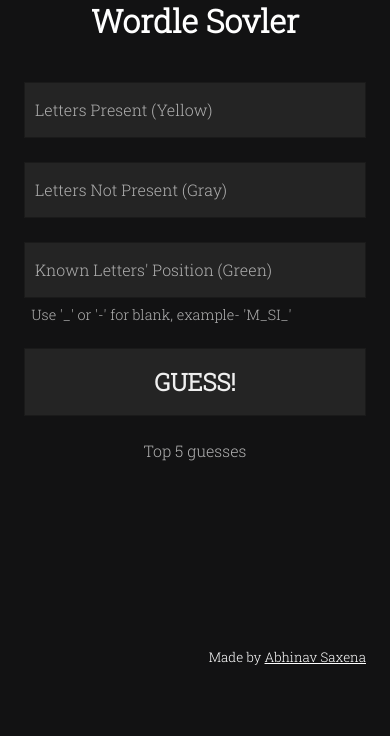
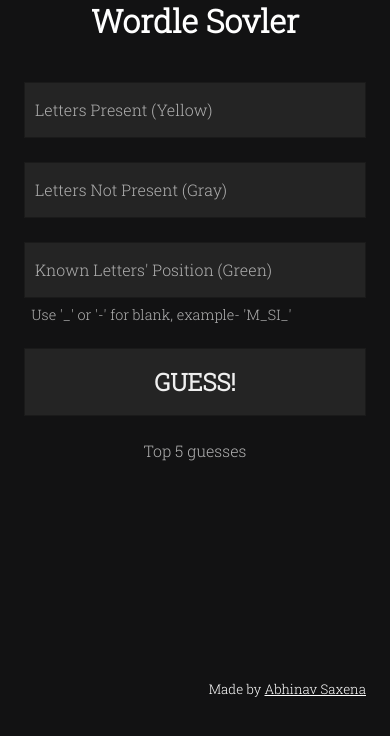
Before and after one commit to abhinavsaxena99/wordle-solver, a Flask app: page / in a window 390 px wide. Shown: the part 17-753 px from the top of the page. Run offline with Flask 2, Linux system fonts and the light colour scheme.

Commit message:
Updated UI for better mobile support

```diff
--- a/src/static/style.css
+++ b/src/static/style.css
@@ -30,6 +30,7 @@ p {
   font-family: 'Roboto Slab', serif;
   font-size: 1em;
   margin: 1em;
+  margin-bottom: 2em;
 }
 
 .guesses {
@@ -41,7 +42,7 @@ p {
 }
 
 .guesses li {
-  margin: -1em;
+  margin: -0.8em;
 }
 
 .note {
```
